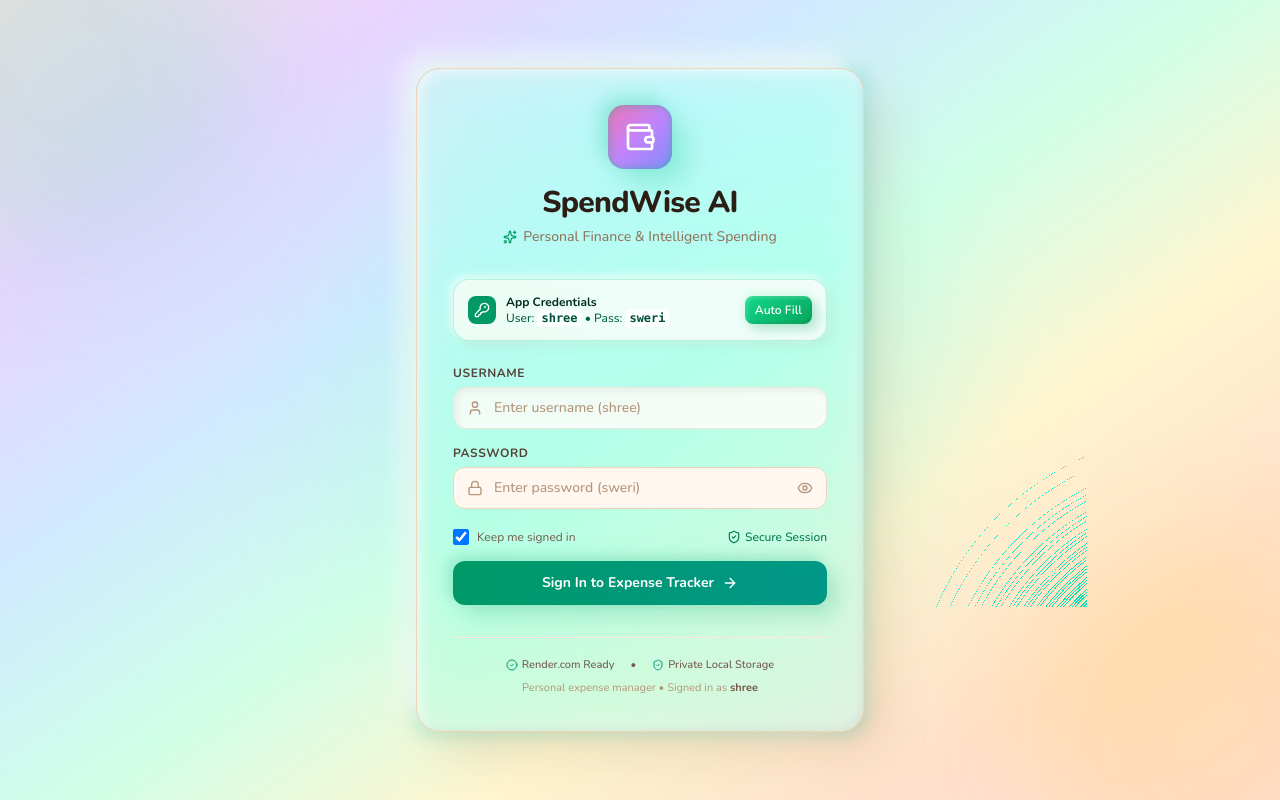
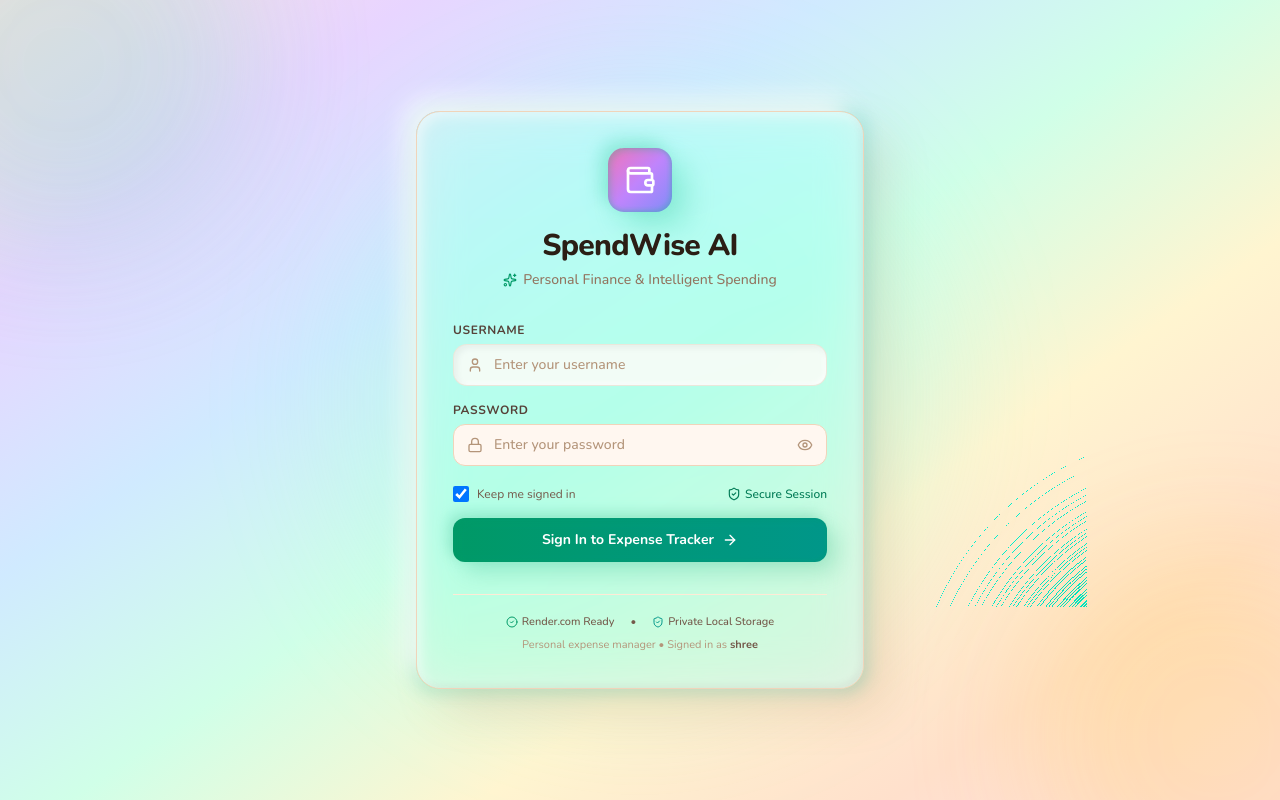
Before and after one commit to sauru10118/EXPENSE-TRACKER, a React (Vite) app: page / in a window 1280 px wide. Built offline with nearby package versions, Linux system fonts and the light colour scheme.

Commit message:
Remove quick fill feature and update placeholders
Removed quick fill functionality and related UI elements for credentials. Updated placeholder text for username and password fields.

```diff
--- a/src/components/LoginView.tsx
+++ b/src/components/LoginView.tsx
@@ -8,7 +8,6 @@
   ArrowRight,
   ShieldCheck,
   Sparkles,
-  KeyRound,
   AlertCircle,
   CheckCircle2,
 } from "lucide-react";
@@ -25,13 +24,6 @@
   const [isLoading, setIsLoading] = useState(false);
   const [errorMessage, setErrorMessage] = useState<string | null>(null);
   const [rememberMe, setRememberMe] = useState(true);
-
-  // Quick helper to fill in requested credentials
-  const handleQuickFill = () => {
-    setUsername("shree");
-    setPassword("sweri");
-    setErrorMessage(null);
-  };
 
   const handleSubmit = async (e: React.FormEvent) => {
     e.preventDefault();
@@ -127,29 +119,6 @@
             </p>
           </div>
 
-          {/* Quick Credential Hint Banner */}
-          <div className="mb-6 p-3.5 rounded-2xl bg-gradient-to-r from-emerald-50 to-teal-50 border border-emerald-200/80 flex items-center justify-between gap-3 shadow-xs">
-            <div className="flex items-center gap-2.5">
-              <div className="p-1.5 bg-emerald-600 rounded-lg text-white">
-                <KeyRound className="w-4 h-4" />
-              </div>
-              <div className="text-left text-xs">
-                <p className="font-bold text-emerald-950">App Credentials</p>
-                <p className="text-emerald-800 font-medium">
-                  User: <span className="font-mono font-bold bg-white/80 px-1 py-0.5 rounded text-emerald-900">shree</span> &bull; Pass: <span className="font-mono font-bold bg-white/80 px-1 py-0.5 rounded text-emerald-900">sweri</span>
-                </p>
-              </div>
-            </div>
-            <button
-              type="button"
-              id="btn-quick-fill"
-              onClick={handleQuickFill}
-              className="px-2.5 py-1.5 bg-emerald-600 hover:bg-emerald-700 active:scale-95 text-white text-xs font-semibold rounded-lg shadow-xs transition-all cursor-pointer whitespace-nowrap"
-            >
-              Auto Fill
-            </button>
-          </div>
-
           {/* Error Message Alert */}
           {errorMessage && (
             <div
@@ -182,7 +151,7 @@
                   required
                   value={username}
                   onChange={(e) => setUsername(e.target.value)}
-                  placeholder="Enter username (shree)"
+                  placeholder="Enter your username"
                   className="w-full pl-10 pr-4 py-2.5 bg-slate-50 border border-slate-200 rounded-xl text-sm font-medium text-slate-900 placeholder:text-slate-400 focus:outline-hidden focus:ring-2 focus:ring-emerald-500 focus:bg-white transition-all"
                 />
               </div>
@@ -209,7 +178,7 @@
                   required
                   value={password}
                   onChange={(e) => setPassword(e.target.value)}
-                  placeholder="Enter password (sweri)"
+                  placeholder="Enter your password"
                   className="w-full pl-10 pr-10 py-2.5 bg-slate-50 border border-slate-200 rounded-xl text-sm font-medium text-slate-900 placeholder:text-slate-400 focus:outline-hidden focus:ring-2 focus:ring-emerald-500 focus:bg-white transition-all"
                 />
                 <button
```
